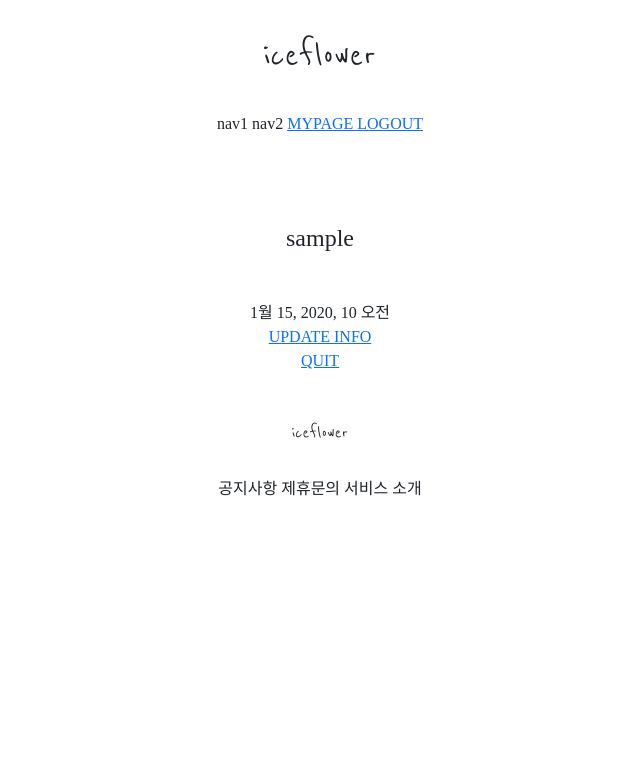
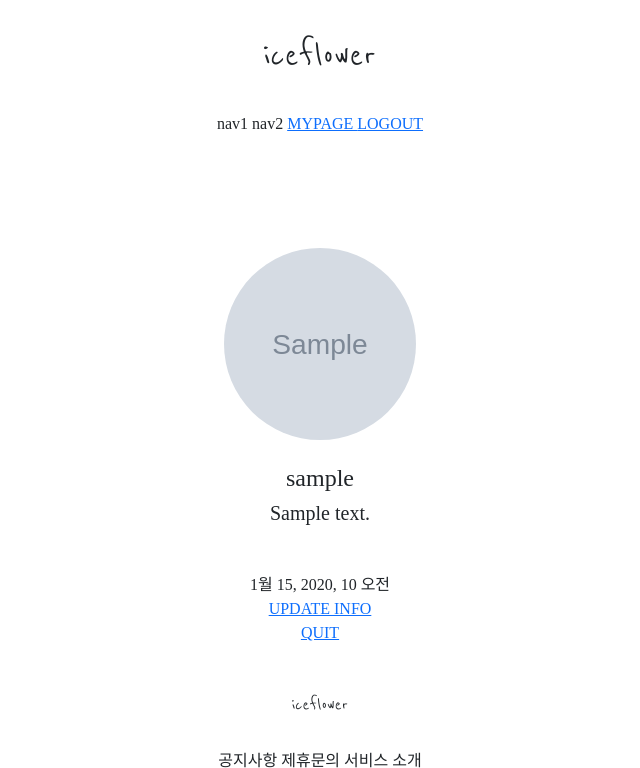
Before and after one commit to hyoung2/2_hihi, a Django app: page /accounts/detail/1 in a window 1280 px wide. Shown: the top 768 px of the page, without its empty margins (320-960 px from the left). Run offline with Django 3.2, Linux system fonts and the light colour scheme; a user stored in the database is signed in; tables that the repository leaves empty hold one stand-in row (values such as "Sample post"); grey boxes marked "Sample" are stand-in pictures; parts of the project's set-up code (start-up, migrations or seed data) failed here and were passed over; some libraries are stand-ins or nearby versions; some web fonts are replaced.

Commit message:
7.27 commit 3

```diff
--- a/accountapp/templates/accountapp/detail.html
+++ b/accountapp/templates/accountapp/detail.html
@@ -4,7 +4,19 @@
 
     <div class="text-center mw-500 m-auto">
         <div class="m-5">
-            <h4>{{ target_user.username }}</h4>
+            {% if target_user.profile %}
+            <img src="{{ target_user.profile.image.url }}"
+                 class="profile_image m-4"
+                 alt="profile image">
+            <h4>{{ target_user.profile.nickname }}</h4>
+            <h5>{{ target_user.profile.message }}</h5>
+            {% else %}
+            <h4>
+                <a href="{% url 'profileapp:create' %}">
+                    CREATE PROFILE
+                </a>
+            </h4>
+            {% endif %}
         </div>
         <div>
             {{ target_user.date_joined }}
--- a/home/urls.py
+++ b/home/urls.py
@@ -13,6 +13,8 @@ Including another URLconf
     1. Import the include() function: from django.urls import include, path
     2. Add a URL to urlpatterns:  path('blog/', include('blog.urls'))
 """
+from django.conf import settings
+from django.conf.urls.static import static
 from django.contrib import admin
 from django.urls import path,include
 
@@ -20,4 +22,4 @@ urlpatterns = [
     path('admin/', admin.site.urls),
     path('accounts/', include('accountapp.urls')),
     path('profiles/', include('profileapp.urls')),
-]
+] + static(settings.MEDIA_URL, document_root=settings.MEDIA_ROOT)
--- a/profileapp/templates/profileapp/create.html
+++ b/profileapp/templates/profileapp/create.html
@@ -8,7 +8,9 @@
             <h4>CREATE PROFILE</h4>
         </div>
         <div>
-            <form action="{% url 'profileapp:create' %}" method="post">
+            <form action="{% url 'profileapp:create' %}"
+                  enctype="multipart/form-data"
+                  method="post">
                 {% csrf_token %}
                 {% bootstrap_form form %}
                 <div class="m-5">
--- a/profileapp/views.py
+++ b/profileapp/views.py
@@ -13,3 +13,7 @@ class ProfileCreateView(CreateView):
     form_class = ProfileCreationForm
     success_url = reverse_lazy('accountapp:aloha')
     template_name = 'profileapp/create.html'
+
+    def form_valid(self, form):
+        form.instance.user = self.request.user
+        return super().form_valid(form)
--- a/static/base.css
+++ b/static/base.css
@@ -20,3 +20,10 @@
     max-width: 500px;
     padding: 1rem 1.5rem;
 }
+
+.profile_image {
+    height: 12rem;
+    width: 12rem;
+    border-radius: 20rem;
+    object-fit: cover;
+}
```
